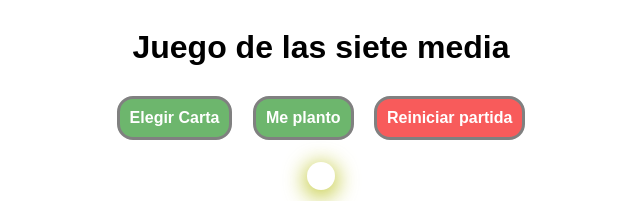
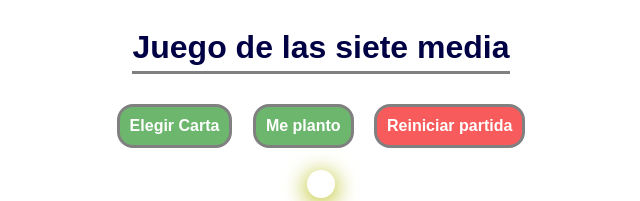
Before and after one commit to CarlosPC7/LaboratorioCondicionales, a website built with Vite: page index.html in a window 1280 px wide. Shown: the top 201 px of the page, without its empty margins (327-967 px from the left). Built offline with nearby package versions, Linux system fonts and the light colour scheme.

Commit message:
css terminado

```diff
--- a/style1.css
+++ b/style1.css
@@ -10,6 +10,11 @@ body {
     justify-content: center;
     align-items: center;
 
+}
+.titulo1{
+    color: rgb(0, 0, 68);
+    border-bottom: 3px solid gray;
+    padding-bottom: 5px;
 }
 
 .boton1:enabled{
```
